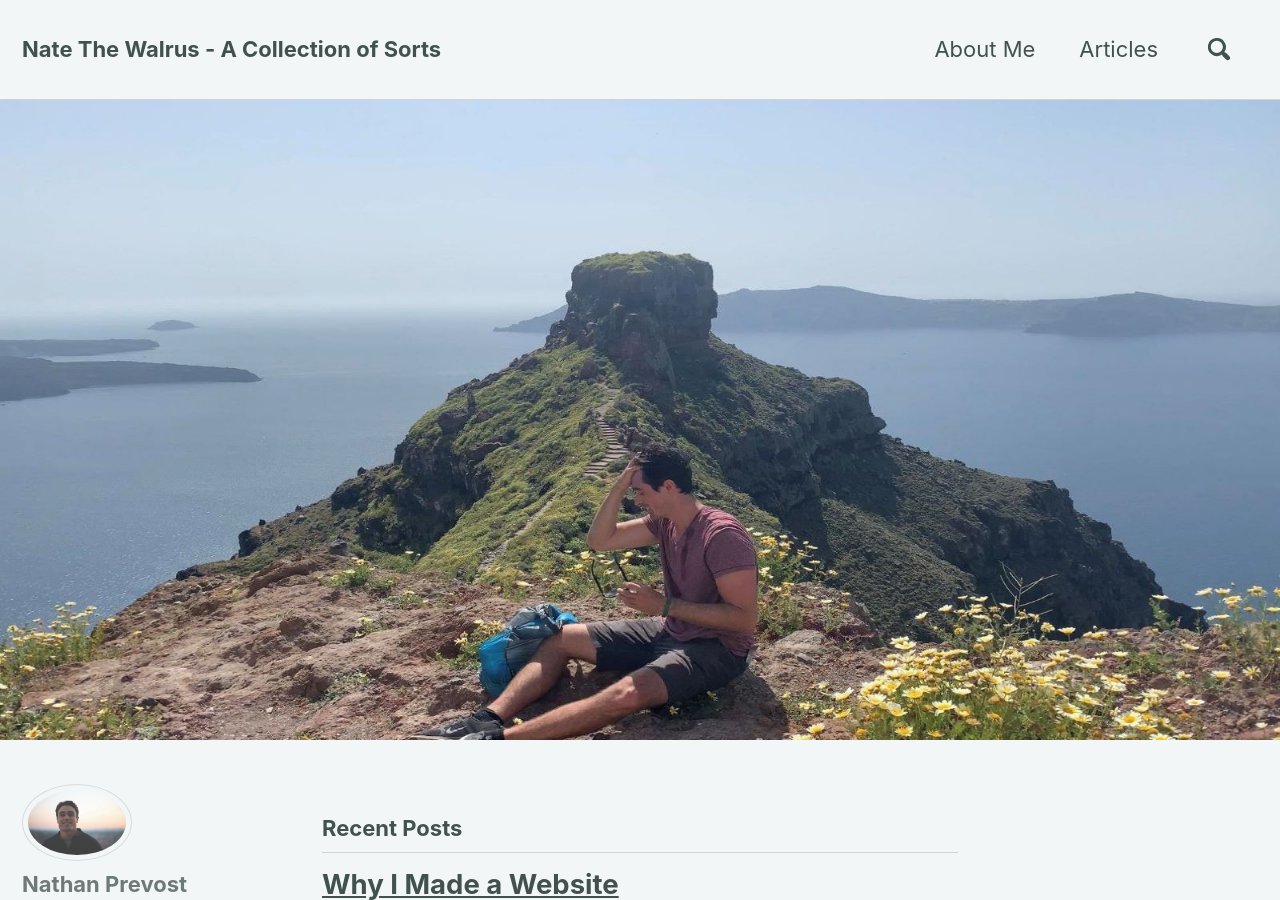
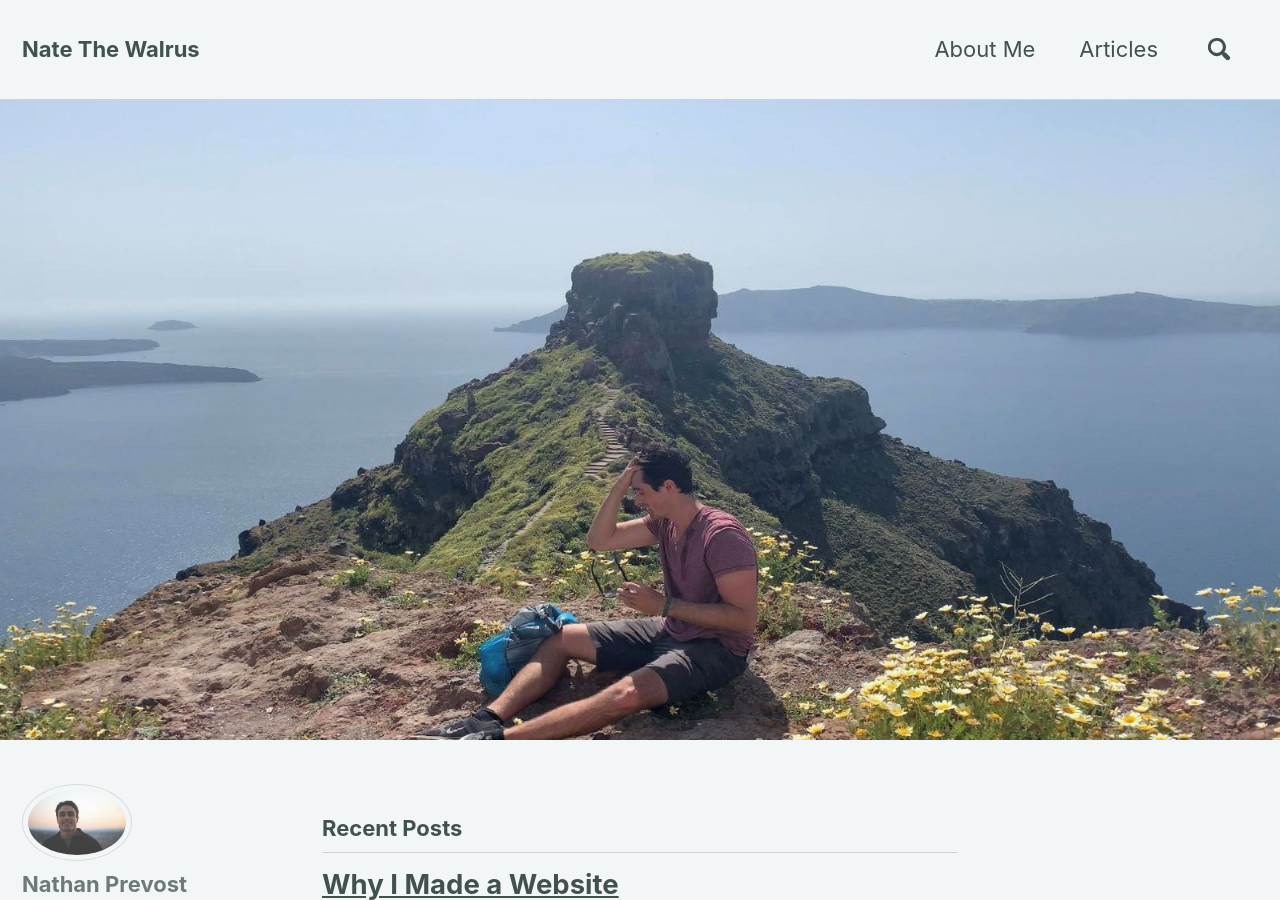
Before and after one commit to Nate-The-Walrus/Nate-The-Walrus.github.io, a Jekyll site: the page built from index.html, in a window 1280 px wide and 900 px high. Built offline with Jekyll 4.4.1, drawn with Linux system fonts in a browser that asks for light colours; nearby versions of some CDN libraries; the list of posts is cut into pages by our own code.

Commit message:
shorten title

```diff
--- a/_config.yml
+++ b/_config.yml
@@ -11,7 +11,7 @@ repository: "Nate-The-Walrus/Nate-The-Walrus.github.io"
 # Site Settings
 locale                   : "en-US"
 
-title                    : "Nate The Walrus - A Collection of Sorts"
+title                    : "Nate The Walrus"
 logo                     : "/images/logo1.jpg"
 title_separator          : "-"
 name                     : "Nathan Prevost"
```
